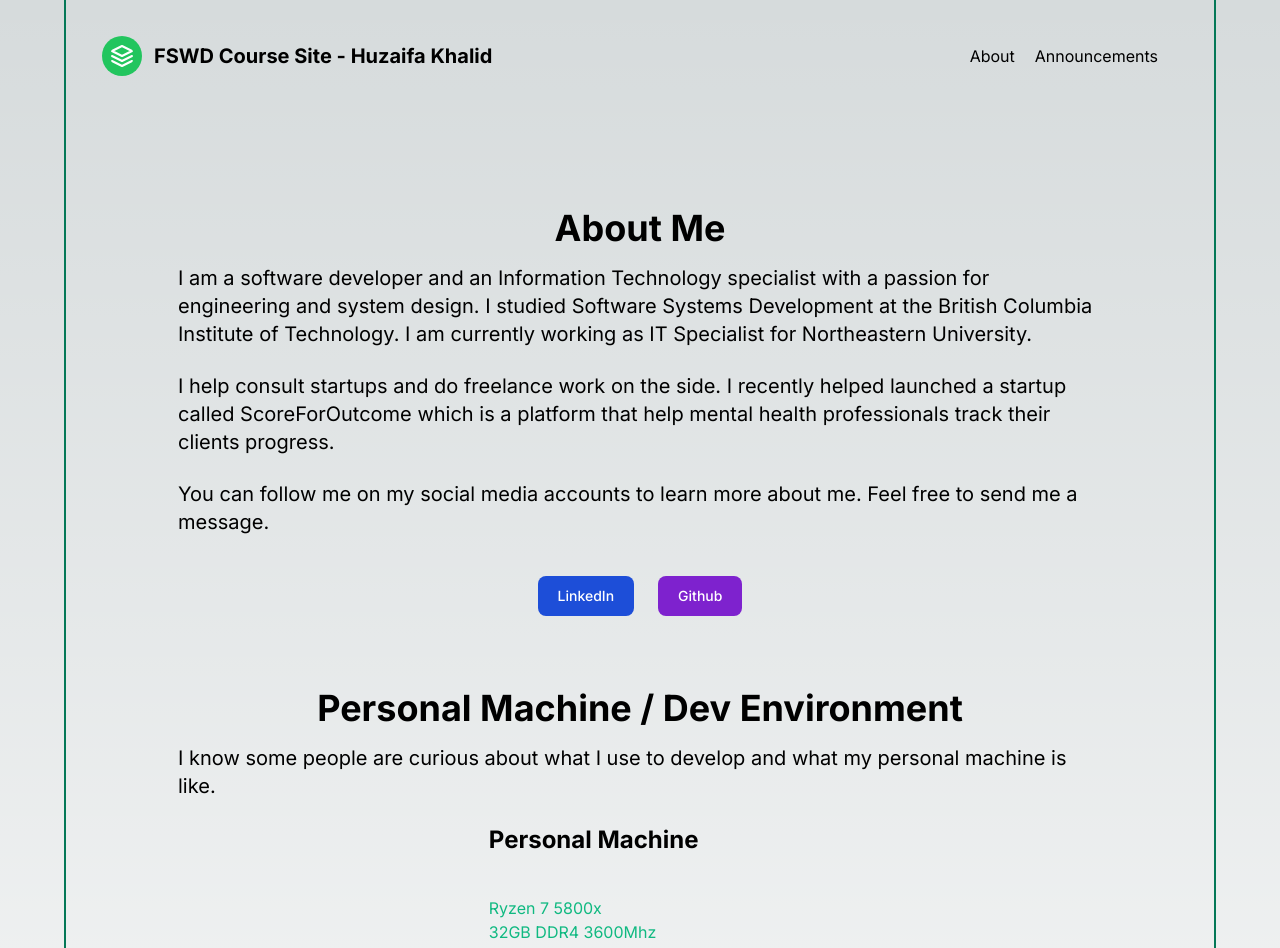
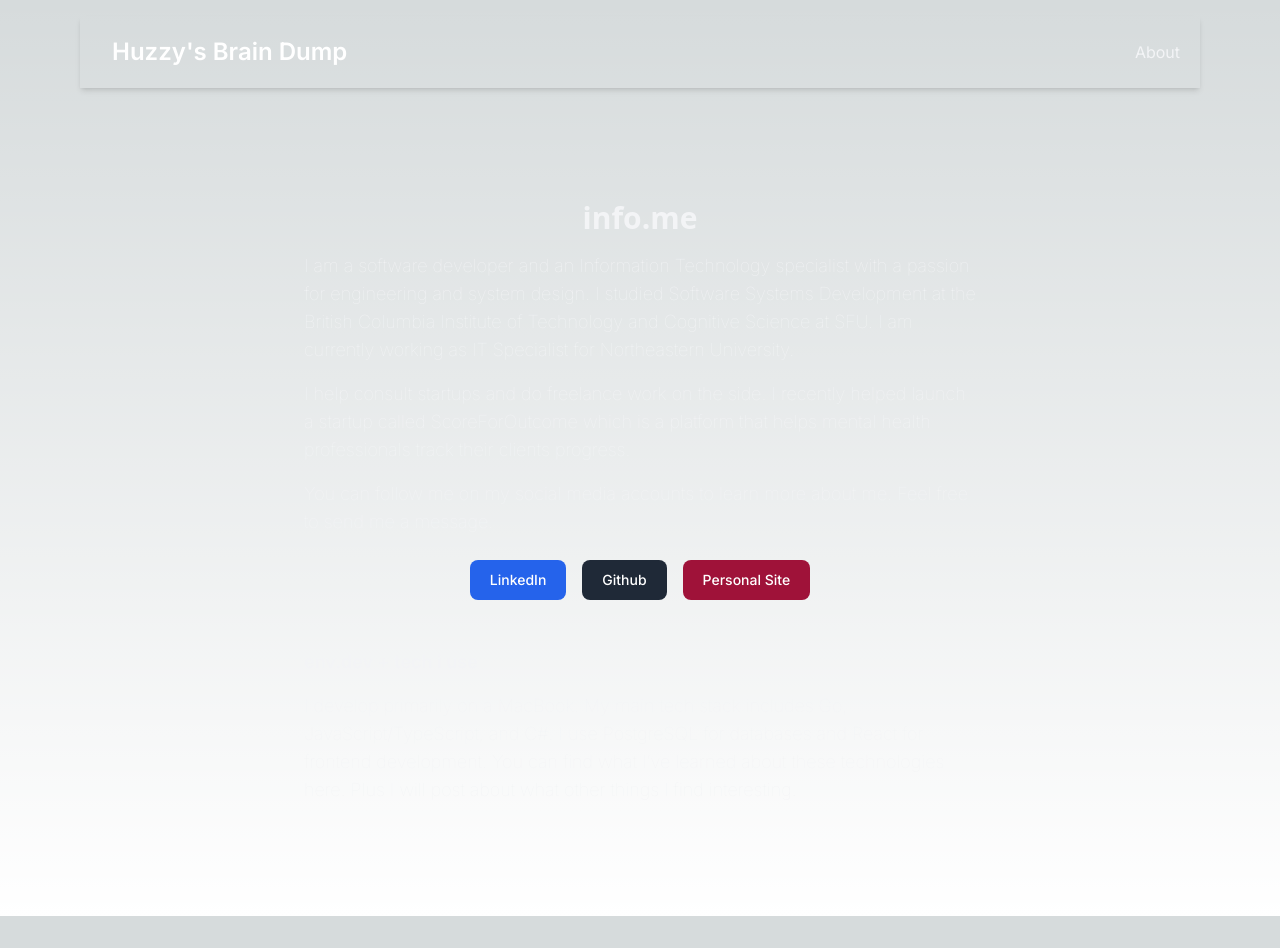
Before and after one commit to thisishuzaifa/brain-dump, a Next.js app: page /about in a window 1280 px wide. Shown: the top 948 px of the page. After the commit the page ends 916 px from the top, so only its background shows below. Built offline with nearby package versions, Linux system fonts and the light colour scheme.

Commit message:
changing purpose

```diff
--- a/app/about/page.tsx
+++ b/app/about/page.tsx
@@ -1,77 +1,60 @@
-import Link from 'next/link'
+import Link from "next/link";
 
-
-export default function About(){
-
-    return(
-        <main className="flex flex-col items-center justify-between p-24">
-        <div className="flex flex-col justify-center items-center mt-4">
-            <h1 className="text-4xl font-bold text-center">About Me</h1>
-            <p className="text-white-600 text-xl mt-4">
-                                I am a software developer and an Information Technology
-                                specialist with a passion for
-                                engineering and system design. I studied Software
-                                Systems Development at the British Columbia Institute
-                                of Technology. I am currently working as IT Specialist
+export default function About() {
+  return (
+    <main className="flex flex-col items-center justify-between p-8 md:p-24 bg-transparent text-gray-100">
+      <div className="flex flex-col justify-center items-center mt-4 max-w-2xl">
+        <h1 className="text-3xl font-semibold font-sans text-center">
+          info.me
+        </h1>
+        <p className="text-lg font-thin mt-4">
+          I am a software developer and an Information Technology specialist
+          with a passion for engineering and system design. I studied Software
+          Systems Development at the British Columbia Institute of Technology
+          and Cognitive Science at SFU. I am currently working as IT Specialist
           for Northeastern University.
-
         </p>
-            <br />
-            <p className="text-white-600 text-xl">
+        <p className="text-lg font-thin mt-4">
           I help consult startups and do freelance work on the side. I recently
-                helped launched a startup called ScoreForOutcome which is a platform
-                that help mental health professionals track their clients progress.
-
+          helped launch a startup called ScoreForOutcome which is a platform
+          that helps mental health professionals track their clients progress.
         </p>
-
-             <br />
-             <p className="text-white-600 text-xl">
-                You can follow me on my social media accounts to learn more about me. Feel free to send me a message.
+        <p className="text-lg font-thin mt-4">
+          You can follow me on my social media accounts to learn more about me.
+          Feel free to send me a message.
         </p>
-            <br />
-            <div className="flex flex-row justify-center space-x-4 items-center p-2 m-2">
-            <Link className="text-white bg-blue-700 hover:bg-blue-800 focus:ring-4 focus:ring-blue-300 font-medium rounded-lg text-sm px-5 py-2.5 mr-2 mb-2 dark:bg-blue-600 dark:hover:bg-blue-700 focus:outline-none dark:focus:ring-blue-800"href="https://www.linkedin.com/muhammad-huzaifa-khalid"> LinkedIn  </Link>
-            <Link className="text-white bg-purple-700 hover:bg-purple-800 focus:ring-4 focus:ring-purple-300 font-medium rounded-lg text-sm px-5 py-2.5 mr-2 mb-2 dark:bg-purple-600 dark:hover:bg-purple-700 focus:outline-none dark:focus:ring-purple-800"href="https://www.github.com/thisishuzaifa"> Github </Link>
+        <div className="flex space-x-4 mt-6">
+          <Link
+            href="https://www.linkedin.com/muhammad-huzaifa-khalid"
+            className="text-white bg-blue-600 hover:bg-blue-700 focus:ring-4 focus:ring-blue-300 font-medium rounded-lg text-sm px-5 py-2.5 transition-colors duration-300"
+          >
+            LinkedIn
+          </Link>
+          <Link
+            href="https://www.github.com/thisishuzaifa"
+            className="text-white bg-gray-800 hover:bg-gray-900 focus:ring-4 focus:ring-gray-300 font-medium rounded-lg text-sm px-5 py-2.5 transition-colors duration-300"
+          >
+            Github
+          </Link>
+          <Link
+            href="https://www.huzzy.dev"
+            className="text-white bg-rose-800 hover:bg-gray-900 focus:ring-4 focus:ring-gray-300 font-medium rounded-lg text-sm px-5 py-2.5 transition-colors duration-300"
+          >
+            Personal Site
+          </Link>
+        </div>
       </div>
 
+      <div className="mt-12 max-w-2xl">
+        <h2 className="text-lg font-semibold">env.dev + tech i use</h2>
+        <p className="text-lg font-thin mt-4">
+          I develop primarily on a MacBook. My main tech stack includes Go,
+          JavaScript/TypeScript, and C#. I use PostgreSQL for databases and
+          React for frontend development. You can find what I’ve learned about
+          these technologies here. Plus I will post about what other things I
+          find interesting.
+        </p>
       </div>
-
-        <h2 className="text-4xl font-bold text-center mt-12"> Personal Machine / Dev Environment </h2>
-
-            <p className="text-white-600 text-xl mt-4">
-                I know some people are curious about what I use to develop and what my personal machine is like.
-            </p>
-            <br />
-            <div className="grid grid-cols-1 gap-6">
-            <h4 className="text-2xl font-bold text-start"> Personal Machine </h4>
-            <ul className="text-emerald-500 text-l mt-4">
-                <li> Ryzen 7 5800x </li>
-                <li> 32GB DDR4 3600Mhz </li>
-                <li> 1TB NVME SSD </li>
-                <li> RTX 3060 Ti </li>
-                <li> Windows 11 </li>
-            </ul>
-
-            <h4 className="text-2xl font-bold text-start"> Dev Environment </h4>
-            <ul className="text-emerald-500 text-l mt-4 ">
-                <li> WSL2 </li>
-                <li> AWS </li>
-                <li> VS Code </li>
-                <li> Vercel </li>
-                <li> Github </li>
-                <li> Docker </li>
-                <li> NodeJS </li>
-            </ul>
-
-            <h4 className="text-2xl font-bold text-center mt-12"> Other random things I use </h4>
-            <ul className="text-emerald-500 text-l mt-4">
-                <li> M2 Macbook Pro  </li>
-                <li> Logitech C920 </li>
-                <li> WH-1000MX3 </li>
-                <li> Logitech MX Master 3 </li>
-            </ul>
-            </div>
-
     </main>
-    )
+  );
 }
--- a/app/announcements/page.tsx
+++ /dev/null
@@ -1,45 +0,0 @@
-
-export default function Announcements() {
-
-
-    return(
-        <main className="flex flex-col items-center justify-between p-24">
-
-        <div className="flex-col justify-center items-center mt-4">
-
-        <h1 className="text-4xl font-bold text-center">
-            Announcements
-        </h1>
-        <p className="text-white-600 text-center mt-4 text-xl">
-        I have added this page to share any announcements for our course.
-        These announcements will be sorted from latest to oldest. Please check this page
-        periodically to keep up with stuff.
-        </p>
-        <br />
-
-        <div className=" flex-col justify-between items-center mt-4">
-            <h3 className="text-bold text-3xl text-emerald-600">
-                Class Resumes
-            </h3>
-            <p className="text-white-600 mt-4 text-xl">
-                Classes will resue this week with focus on JavaScript. We will begin with a short code review and proceed with the class.
-            </p>
-            <h3 className="text-bold text-3xl text-emerald-600 mt-4">
-                JavaScript Assignment Posted
-            </h3>
-            <p className="text-white-600 mt-4 text-xl">
-                The JavaScript assignment has been posted. Please check the assignments page for more details.
-            </p>
-
-
-        </div>
-
-
-
-
-        </div>
-
-        </main>
-
-    )
-}
--- a/app/layout.tsx
+++ b/app/layout.tsx
@@ -1,28 +1,27 @@
-import './globals.css'
-import { Inter } from 'next/font/google'
-import Navigation from '@/components/Navigation'
+import "./globals.css";
+import { Inter } from "next/font/google";
+import Navigation from "@/components/Navigation";
 
-
-const inter = Inter({ subsets: ['latin'] })
+const inter = Inter({ subsets: ["latin"] });
 
 export const metadata = {
-  title: 'FSWD Course by Huzaifa',
-  description: 'Course Content for FSWD',
-}
+  title: "huzzy's brain dump",
+  description: "everything I learned and some more",
+};
 
 export default function RootLayout({
   children,
 }: {
-  children: React.ReactNode
+  children: React.ReactNode;
 }) {
   return (
     <html lang="en">
-      <body className={inter.className} >
-        <div className="mx-auto max-w-6xl min-h-screen border-x-2 border-emerald-700 p-4">
-        <Navigation />
+      <body className={inter.className}>
+        <div className="mx-auto max-w-6xl min-h-screen gap-4 p-4">
+          <Navigation />
           {children}
         </div>
       </body>
     </html>
-  )
+  );
 }
--- a/components/Navigation.tsx
+++ b/components/Navigation.tsx
@@ -1,26 +1,28 @@
-'use client';
+"use client";
 
-import Link from 'next/link'
-
+import Link from "next/link";
 
 export default function Navigation() {
-
-    return (
-        <header className="text-white-600 text-xl">
-        <div className="container mx-auto flex flex-wrap p-5 flex-col md:flex-row items-center">
-          <Link href="/" className="flex title-font font-bold items-center text-white-900 hover:text-green-500 mb-4 md:mb-0">
-            <svg xmlns="http://www.w3.org/2000/svg" fill="none" stroke="currentColor" strokeLinecap="round" strokeLinejoin="round" strokeWidth="2" className="w-10 h-10 text-white p-2 bg-green-500 rounded-full" viewBox="0 0 24 24">
-              <path d="M12 2L2 7l10 5 10-5-10-5zM2 17l10 5 10-5M2 12l10 5 10-5"></path>
-            </svg>
-            <span className="ml-3 text-xl">FSWD Course Site -  Huzaifa Khalid</span>
+  return (
+    <header className="bg-transparent text-gray-100 shadow-md">
+      <div className="container mx-auto flex flex-wrap p-5 flex-col md:flex-row items-center">
+        <Link
+          href="/"
+          className="flex items-center text-white hover:text-green-500 transition-colors duration-300 mb-4 md:mb-0"
+        >
+          <span className="ml-3 text-2xl font-semibold">
+            Huzzy's Brain Dump
+          </span>
+        </Link>
+        <nav className="md:ml-auto flex flex-wrap items-center text-base justify-center space-x-6">
+          <Link
+            className="hover:text-green-500 transition-colors duration-300"
+            href="/about"
+          >
+            About
           </Link>
-          <nav className="md:ml-auto flex flex-wrap items-center text-base justify-center">
-            <Link className="mr-5 hover:text-green-500" href="/about">About</Link>
-            <Link className="mr-5 hover:text-green-500" href="/announcements">Announcements</Link>
-          </nav>
-        </div>
-      </header>
-
-    )
-
+        </nav>
+      </div>
+    </header>
+  );
 }
--- a/components/PostPreview.tsx
+++ b/components/PostPreview.tsx
@@ -1,15 +1,16 @@
-import Link from 'next/link'
-import { PostMetadata } from './PostMetadata'
-
+import Link from "next/link";
+import { PostMetadata } from "./PostMetadata";
 
 export default function PostPreview({ post }: { post: PostMetadata }) {
-    return (
-        <div className="flex flex-col justify-center items-center m-2 border-y-2 border-emerald-700 ">
-        <Link  className="text-2xl bg-gradient-to-r from-blue-500 to-green-500 text-transparent bg-clip-text font-bold text-center m-2" href={`blog/${post.slug}`}>
-            {post.title}
-        </Link>
-        <div className="text-green-600 text-sm">{post.date}</div>
-        </div>
-
-    )
+  return (
+    <li className="border-b border-gray-700 py-4">
+      <Link
+        className="text-2xl font-semibold text-green-400 hover:text-green-500 transition-colors duration-300"
+        href={`blog/${post.slug}`}
+      >
+        {post.title}
+      </Link>
+      <div className="text-gray-500 text-sm mt-2">{post.date}</div>
+    </li>
+  );
 }
```
Also changed, not shown: app/page.tsx (+18 -25 lines). Lines whose indentation alone changed are shown as unchanged.
